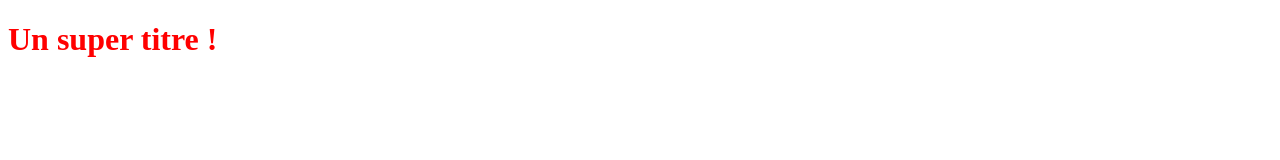
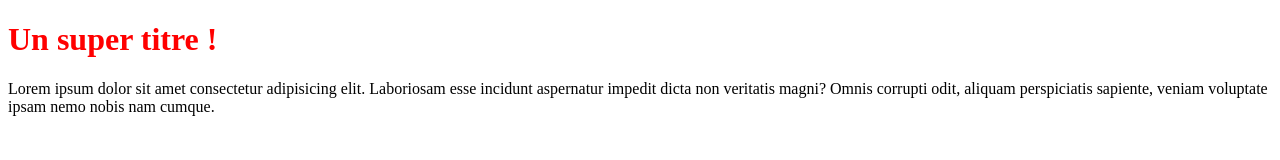
Before and after one commit to Tedd02/openclassroomtext, a plain HTML site: page index.html in a window 1280 px wide. Drawn offline with Linux system fonts and the light colour scheme.

Commit message:
paragraph added

```diff
--- a/index.html
+++ b/index.html
@@ -9,5 +9,6 @@
 </head>
 <body>
     <h1>Un super titre !</h1>
+    <p>Lorem ipsum dolor sit amet consectetur adipisicing elit. Laboriosam esse incidunt aspernatur impedit dicta non veritatis magni? Omnis corrupti odit, aliquam perspiciatis sapiente, veniam voluptate ipsam nemo nobis nam cumque.</p>
 </body>
 </html>
```
